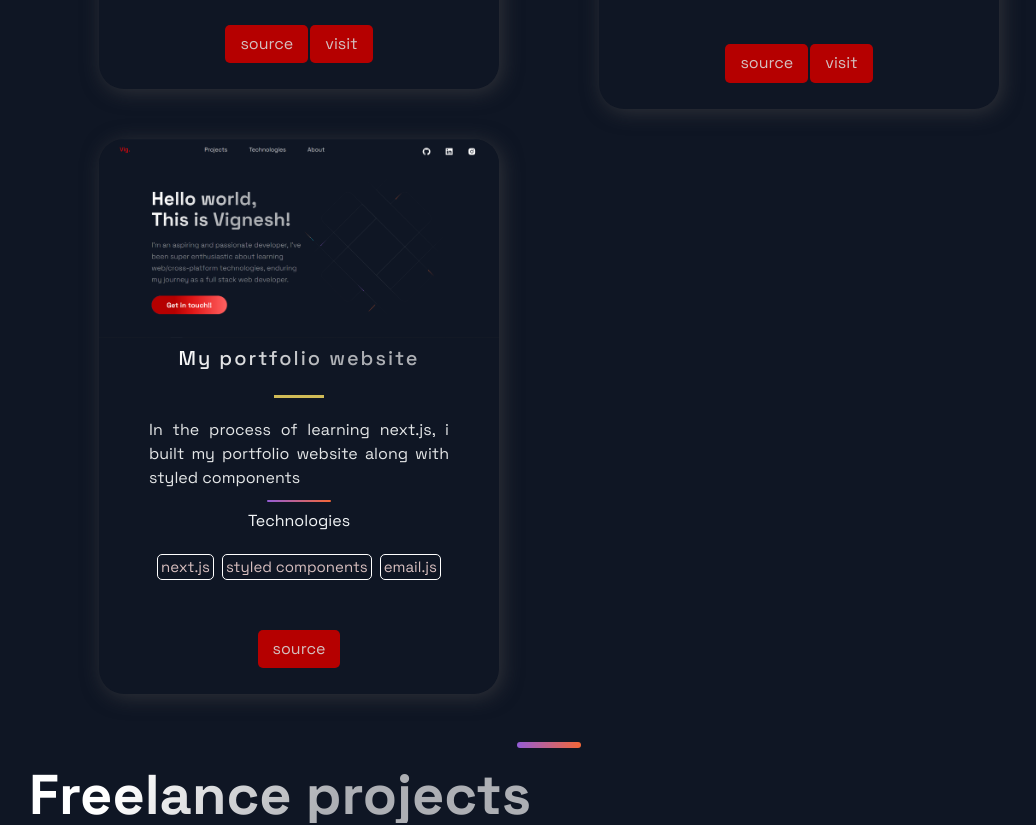
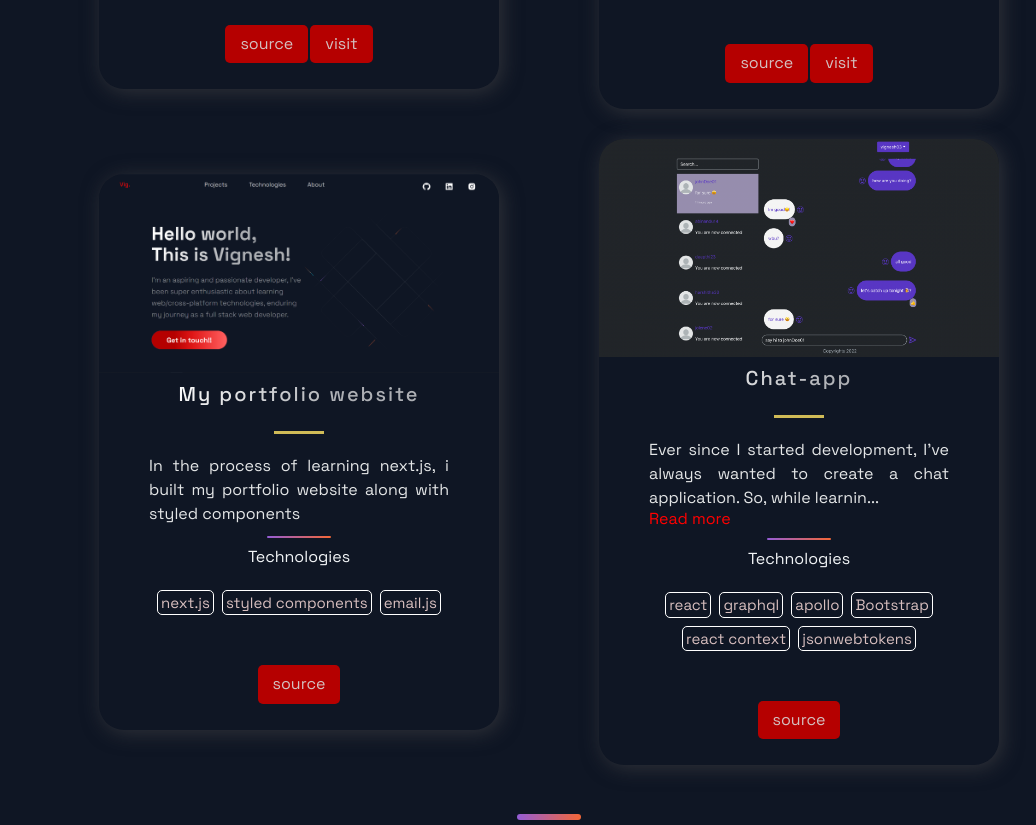
Before and after one commit to alphawhiskey03/portfolio-site, a Next.js app: page /projects in a window 1280 px wide. Shown: the part 800-1625 px from the top of the page, without its empty margins (91-1127 px from the left). Built offline with nearby package versions, Linux system fonts and the light colour scheme.

Commit message:
feat(app): chat-app preview image and content

```diff
--- a/src/constants/constants.js
+++ b/src/constants/constants.js
@@ -139,7 +139,7 @@ export const MyProjects = [
   {
     title: "RICKED",
     description:
-      "An app mimicing a social media platform , The app lets user register an account and the user can post pictures, content,comment on posts ,like posts etc ... React context is used for centralizing application state. Apollo client is used as the grahql client in the app. it's user interface is completely designed with MUI5 . For the file storage firebase storage has been used, User authentication is managed with jsonwebtoken . The database used is MongoDB with mongoose as ODM (Object data model). The data is served with Apollo-server which is one of the commonly used GraphQL server.",
+      "A social media app , The app lets user register an account and the user can post pictures, content,comment on posts ,like posts etc ... React context is used for centralizing application state. Apollo client is used as the grahql client in the app. it's user interface is completely designed with MUI5 . For the file storage firebase storage has been used, User authentication is managed with jsonwebtoken . The database used is MongoDB with mongoose as ODM (Object data model). The data is served with Apollo-server which is one of the commonly used GraphQL server.",
     image: "/images/ricked.png",
     source: "https://github.com/alphawhiskey03/social-media-app",
     visit: "https://ricked.netlify.app/",
@@ -196,6 +196,39 @@ export const MyProjects = [
       },
     ],
   },
+  {
+    title: "Chat-app",
+    description:"Ever since I started development, I’ve always wanted to create a chat application. So, while learning GraphQL it was a good idea to build a chat app to get a good grip on GraphQL subscriptions as the chat app involves real time data transfer.The app allows user to react to messages.  I’ve built this app from scratch with React, Bootstrap, Node, Apollo, MongoDB and GraphQL. ",
+    image:  "/images/chat-app.png",
+    source: "https://github.com/alphawhiskey03/chat-app",
+    tags: [
+      {
+        name: "react",
+        link: "https://reactjs.org/",
+      },
+      {
+        name: "graphql",
+        link: "https://graphql.org/",
+      },
+      {
+        name: "apollo",
+        link: "https://www.apollographql.com/",
+      },
+      {
+        name: "Bootstrap",
+        link: "https://getbootstrap.com/",
+      },
+
+      {
+        name: "react context",
+        link: "https://reactjs.org/docs/context.html",
+      },
+      {
+        name: "jsonwebtokens",
+        link: "https://jwt.io/",
+      },
+    ],
+  },
 ];
 
 export const heroText =
```
Also changed, not shown: public/images/chat-app.png (added).
